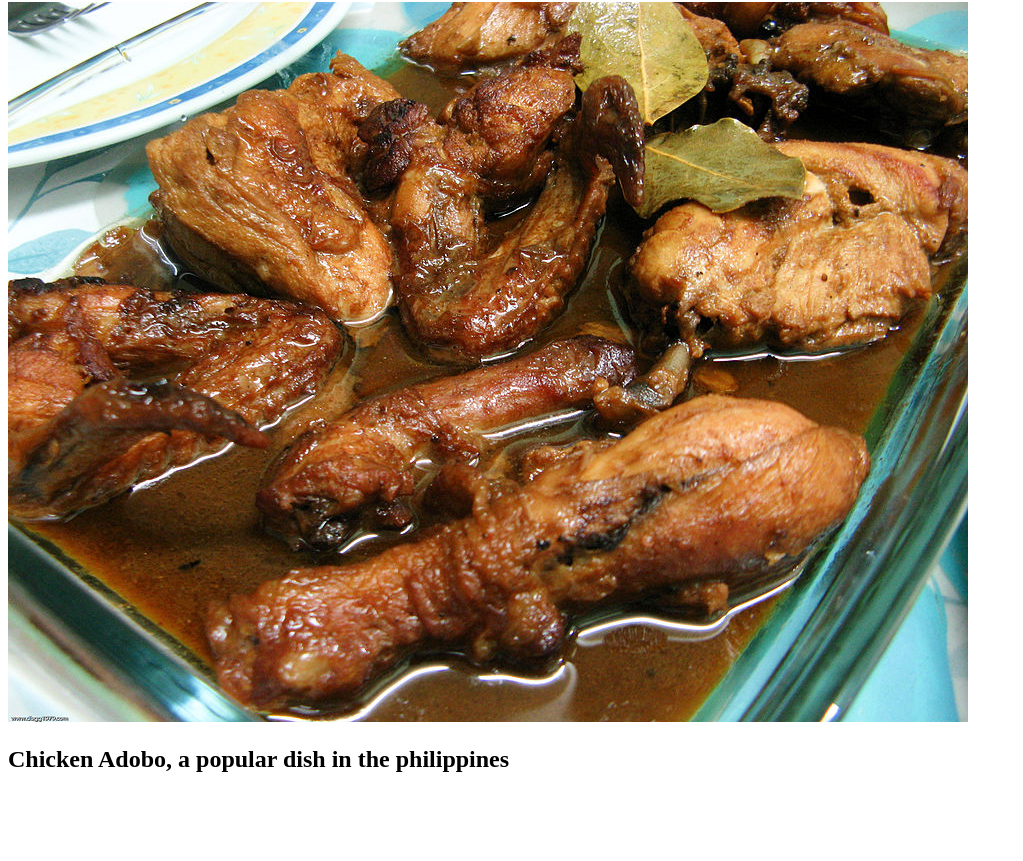
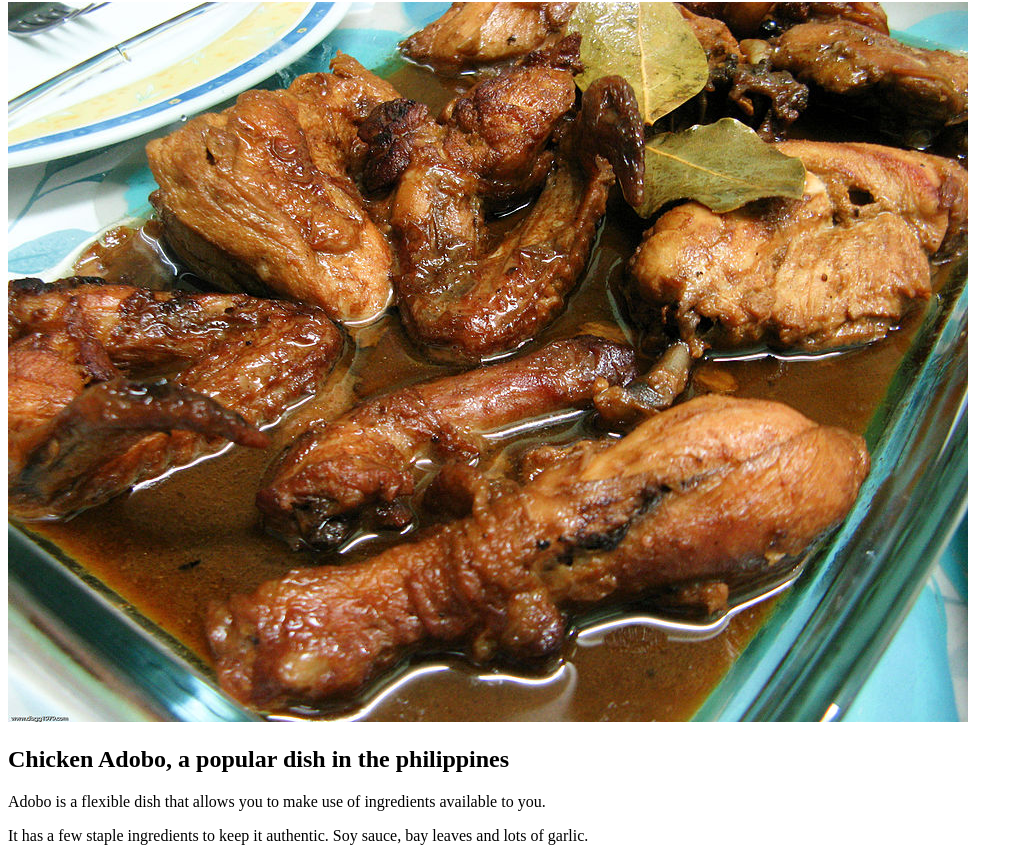
Before and after one commit to luvie23/odin-recipes, a plain HTML site: page recipes/adobo.html in a window 1280 px wide. Shown: the part 78-939 px from the top of the page, without its empty margins (0-1023 px from the left). Before the commit the page ends 871 px from the top, so only its background shows below. Drawn offline with Linux system fonts and the light colour scheme.

Commit message:
Add adobo description

```diff
--- a/recipes/adobo.html
+++ b/recipes/adobo.html
@@ -10,5 +10,7 @@
     <h1>Adobo</h1>
     <img src="chicken-adobo.jpg">
     <h2>Chicken Adobo, a popular dish in the philippines </h2>
+    <p>Adobo is a flexible dish that allows you to make use of ingredients available to you.</p>
+    <p>It has a few staple ingredients to keep it authentic. Soy sauce, bay leaves and lots of garlic.</p>
 </body>
 </html>
```
